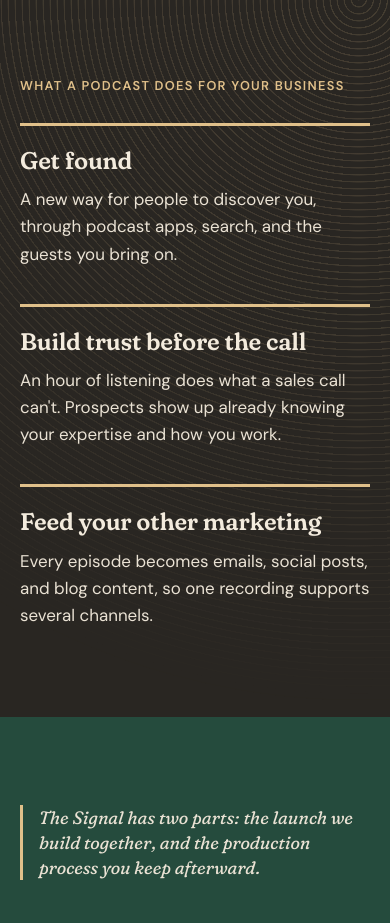
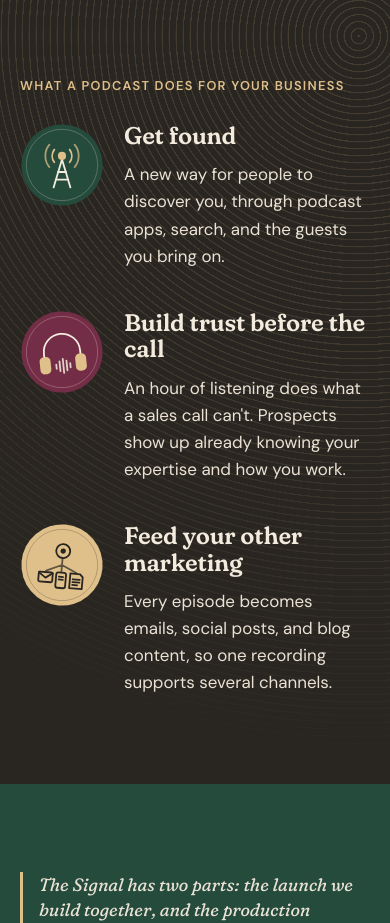
Before and after one commit to priscillazaehringer/website_V2, a plain HTML site: page podcast.html in a window 390 px wide. Shown: the part 2875-3798 px from the top of the page. Drawn offline with Linux system fonts and the light colour scheme.

Commit message:
The Signal: illustrated badges for the three podcast outcomes
Replace the gold rules with round, record-label style badges drawn in
the page palette: a broadcast tower (get found), headphones (build
trust), one recording branching into email, social and a page (feed
your other marketing).

Co-Authored-By: Claude Opus 5.5 <noreply@anthropic.com>
Claude-Session: https://claude.ai/code/session_01KunrTqEVJKWjL3YnyNjTjS

```diff
--- a/podcast.html
+++ b/podcast.html
@@ -595,11 +595,16 @@
     .payoff { margin-top: clamp(64px, 8vw, 104px); }
     .payoff-h { font: 600 0.8rem/1.3 var(--sans); letter-spacing: 0.1em; text-transform: uppercase; color: #E0C08A; margin: 0 0 28px; }
     .payoff-list { display: grid; grid-template-columns: repeat(3, minmax(0, 1fr)); gap: clamp(28px, 4vw, 56px); list-style: none; margin: 0; padding: 0; }
-    .payoff-list li { padding-top: 22px; border-top: 3px solid #E0C08A; }
+    .payoff-list li { padding-top: 0; }
+    .payoff-art { display: block; width: clamp(96px, 9vw, 124px); height: auto; margin-bottom: 22px; }
+    .payoff-list li:nth-child(2) .payoff-art { transform: rotate(-6deg); }
+    .payoff-list li:nth-child(3) .payoff-art { transform: rotate(5deg); }
     .payoff-list h4 { margin: 0 0 12px; font-family: var(--serif); font-weight: 600; font-size: clamp(1.5rem, 1.2rem + 1vw, 2.1rem); line-height: 1.1;
       color: #F3EBDD; font-variation-settings: 'SOFT' 100, 'WONK' 1; letter-spacing: -0.01em; }
     .payoff-list p { margin: 0; color: #EAE2D4; font-size: 1.06rem; line-height: 1.6; max-width: 34ch; }
-    @media (max-width: 860px) { .payoff-list { grid-template-columns: 1fr; gap: 36px; } }
+    @media (max-width: 860px) { .payoff-list { grid-template-columns: 1fr; gap: 40px; }
+      .payoff-list li { display: grid; grid-template-columns: 84px 1fr; column-gap: 20px; align-items: start; }
+      .payoff-art { grid-row: span 2; width: 84px; margin: 0; } }
     /* ---- gentle reveal ---- */
     .reveal { opacity: 0; transform: translateY(14px); transition: opacity 0.7s ease, transform 0.7s cubic-bezier(.2,.7,.2,1); }
     .reveal.in { opacity: 1; transform: none; }
@@ -715,11 +720,11 @@
       <div class="payoff reveal">
         <h3 class="payoff-h">What a podcast does for your business</h3>
         <ul class="payoff-list">
-          <li><h4>Get found</h4>
+          <li><svg class="payoff-art" viewBox="0 0 120 120" aria-hidden="true" focusable="false"><circle cx="60" cy="60" r="58" fill="#254B3D"/><circle cx="60" cy="60" r="51" fill="none" stroke="#F3EBDD" stroke-opacity="0.35" stroke-width="1"/><g fill="none" stroke="#F3EBDD" stroke-width="2.6" stroke-linecap="round" stroke-linejoin="round"><path d="M60 52 L48 92 M60 52 L72 92 M51 81 H69 M54 70 H66"/><circle cx="60" cy="47" r="4.5" fill="#E0C08A" stroke="#E0C08A"/><path d="M49 38 a15 15 0 0 0 0 18 M71 38 a15 15 0 0 1 0 18" stroke="#E0C08A"/><path d="M42 31 a25 25 0 0 0 0 32 M78 31 a25 25 0 0 1 0 32" stroke="#E0C08A" stroke-opacity="0.7"/></g></svg><h4>Get found</h4>
             <p>A new way for people to discover you, through podcast apps, search, and the guests you bring on.</p></li>
-          <li><h4>Build trust before the call</h4>
+          <li><svg class="payoff-art" viewBox="0 0 120 120" aria-hidden="true" focusable="false"><circle cx="60" cy="60" r="58" fill="#742D47"/><circle cx="60" cy="60" r="51" fill="none" stroke="#F3EBDD" stroke-opacity="0.35" stroke-width="1"/><g fill="none" stroke="#F3EBDD" stroke-width="2.6" stroke-linecap="round" stroke-linejoin="round"><path d="M34 70 V60 a26 26 0 0 1 52 0 V70"/><rect x="28" y="66" width="13" height="22" rx="5" fill="#E0C08A" stroke="#E0C08A"/><rect x="79" y="66" width="13" height="22" rx="5" fill="#E0C08A" stroke="#E0C08A"/><path d="M50 77 v6 M55 73 v14 M60 70 v20 M65 73 v14 M70 77 v6" stroke="#F3EBDD" stroke-opacity="0.85"/></g></svg><h4>Build trust before the call</h4>
             <p>An hour of listening does what a sales call can't. Prospects show up already knowing your expertise and how you work.</p></li>
-          <li><h4>Feed your other marketing</h4>
+          <li><svg class="payoff-art" viewBox="0 0 120 120" aria-hidden="true" focusable="false"><circle cx="60" cy="60" r="58" fill="#E0C08A"/><circle cx="60" cy="60" r="51" fill="none" stroke="#292622" stroke-opacity="0.35" stroke-width="1"/><g fill="none" stroke="#292622" stroke-width="2.6" stroke-linecap="round" stroke-linejoin="round"><circle cx="60" cy="40" r="10" stroke="#292622"/><circle cx="60" cy="40" r="2.5" fill="#292622" stroke="#292622"/><path d="M60 52 V60 M60 60 L38 70 M60 60 L82 70 M60 60 V70" stroke="#292622" stroke-opacity="0.7"/><rect x="28" y="72" width="20" height="14" rx="2" stroke="#292622"/><path d="M28 73 L38 80 L48 73" stroke="#292622"/><rect x="53" y="71" width="14" height="22" rx="3" stroke="#292622"/><path d="M57 77 H63 M57 81 H63" stroke="#292622"/><path d="M73 71 H87 L91 75 V92 H73 Z M77 79 H87 M77 83 H87 M77 87 H84" stroke="#292622"/></g></svg><h4>Feed your other marketing</h4>
             <!-- Option: add a confirmed number here, e.g. "Each episode becomes 15+ pieces of content..." -->
             <p>Every episode becomes emails, social posts, and blog content, so one recording supports several channels.</p></li>
         </ul>
```
